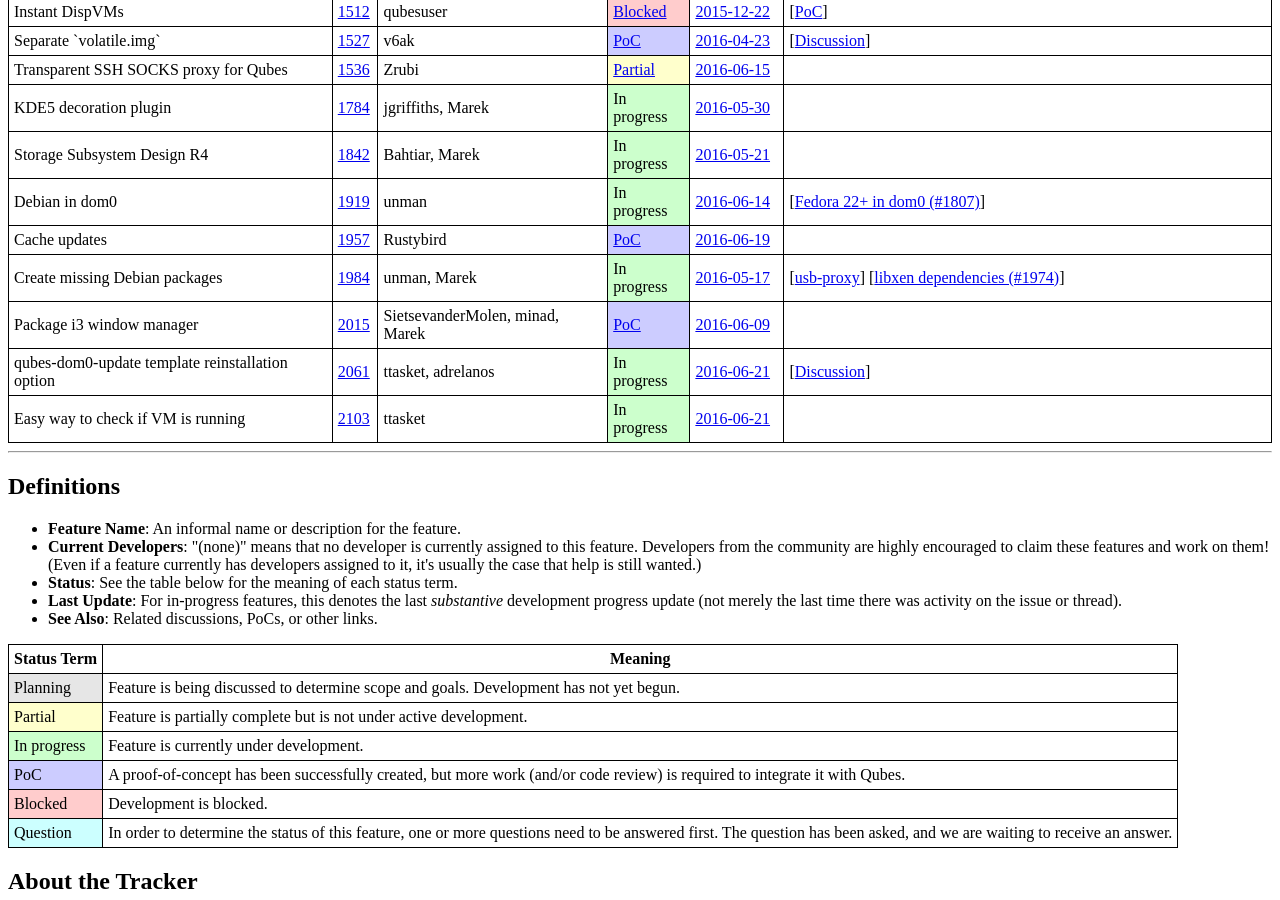
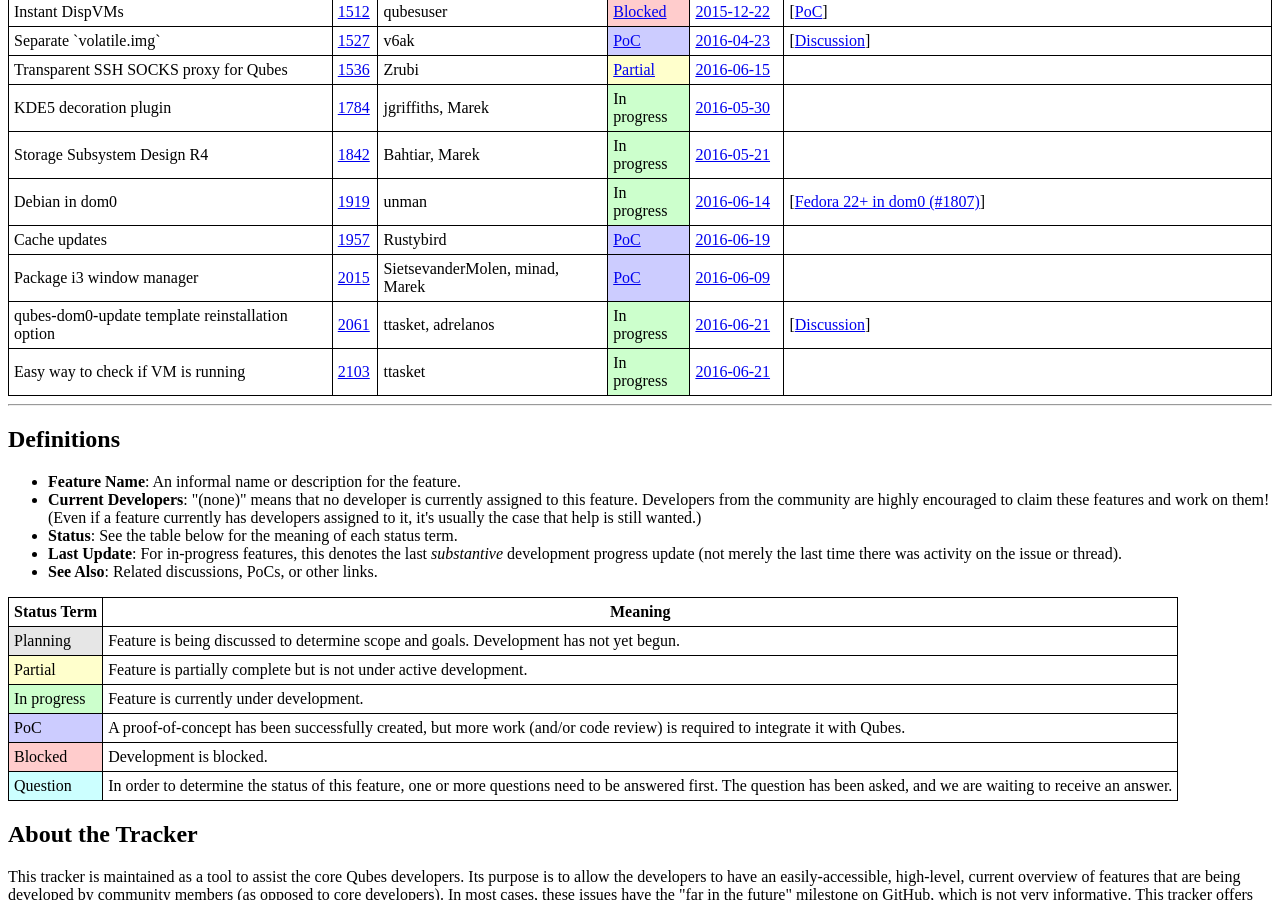
Before and after one commit to QubesOS/qubes-issues, a Jekyll site: the page built from index.md, in a window 1280 px wide and 900 px high, scrolled down 479 px. Built offline with Jekyll 4.4.1, drawn with Linux system fonts in a browser that asks for light colours.

Commit message:
Untrack #1984 (completed)

```diff
--- a/_data/features.yml
+++ b/_data/features.yml
@@ -242,21 +242,6 @@
   - desc   :
     url    :
 
-- name   : Create missing Debian packages
-  issue  : 1984
-  devs   : unman, Marek
-  status :
-    term   : In progress
-    url    :
-  updated:
-    date   : 2016-05-17
-    url    : https://github.com/QubesOS/qubes-issues/issues/1984#ref-commit-44b0741
-  info   :
-  - desc   : usb-proxy
-    url    : https://github.com/QubesOS/qubes-app-linux-usb-proxy
-  - desc   : libxen dependencies (#1974)
-    url    : https://github.com/QubesOS/qubes-issues/issues/1974
-
 - name   : Package i3 window manager
   issue  : 2015
   devs   : SietsevanderMolen, minad, Marek
```
